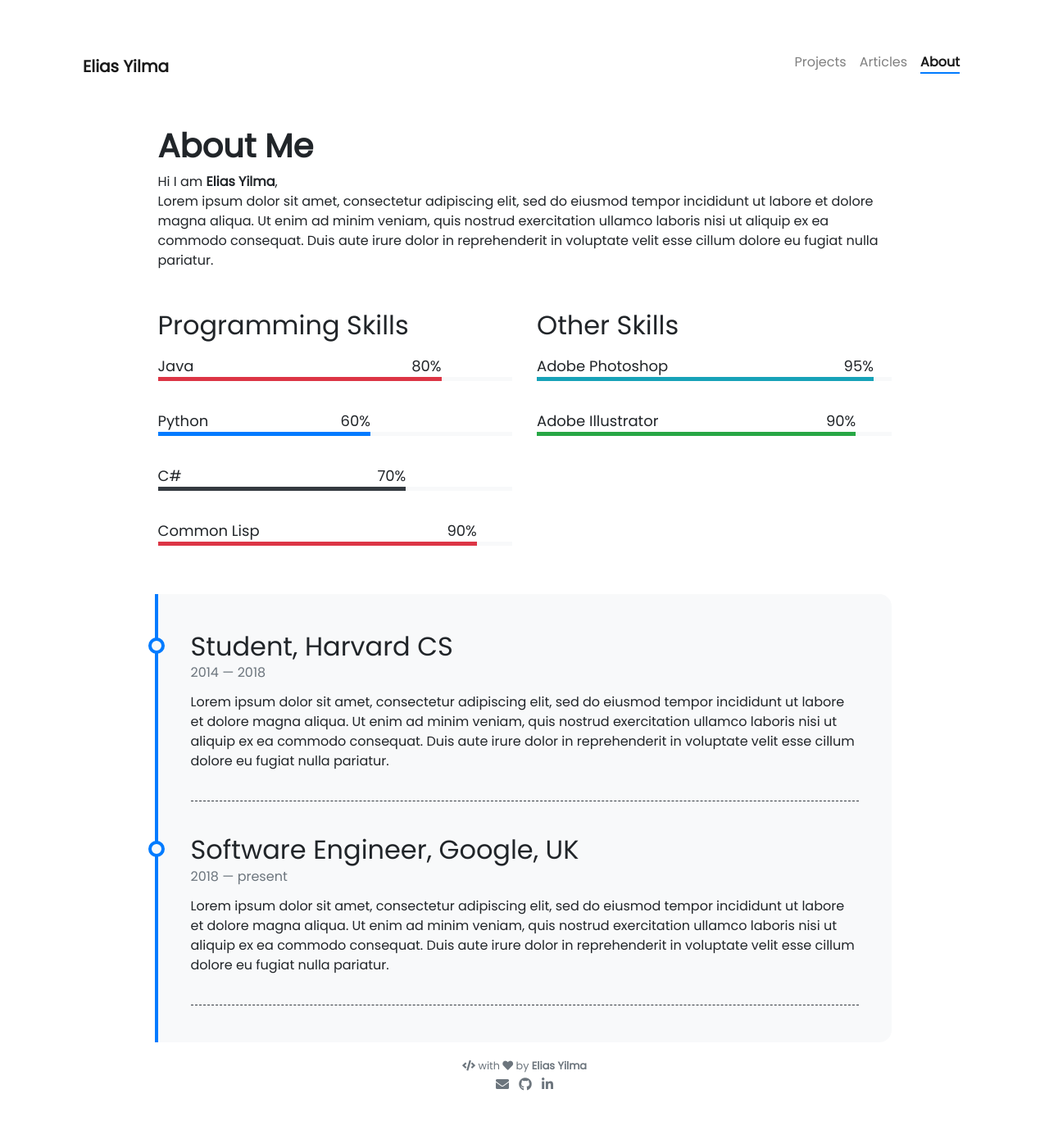
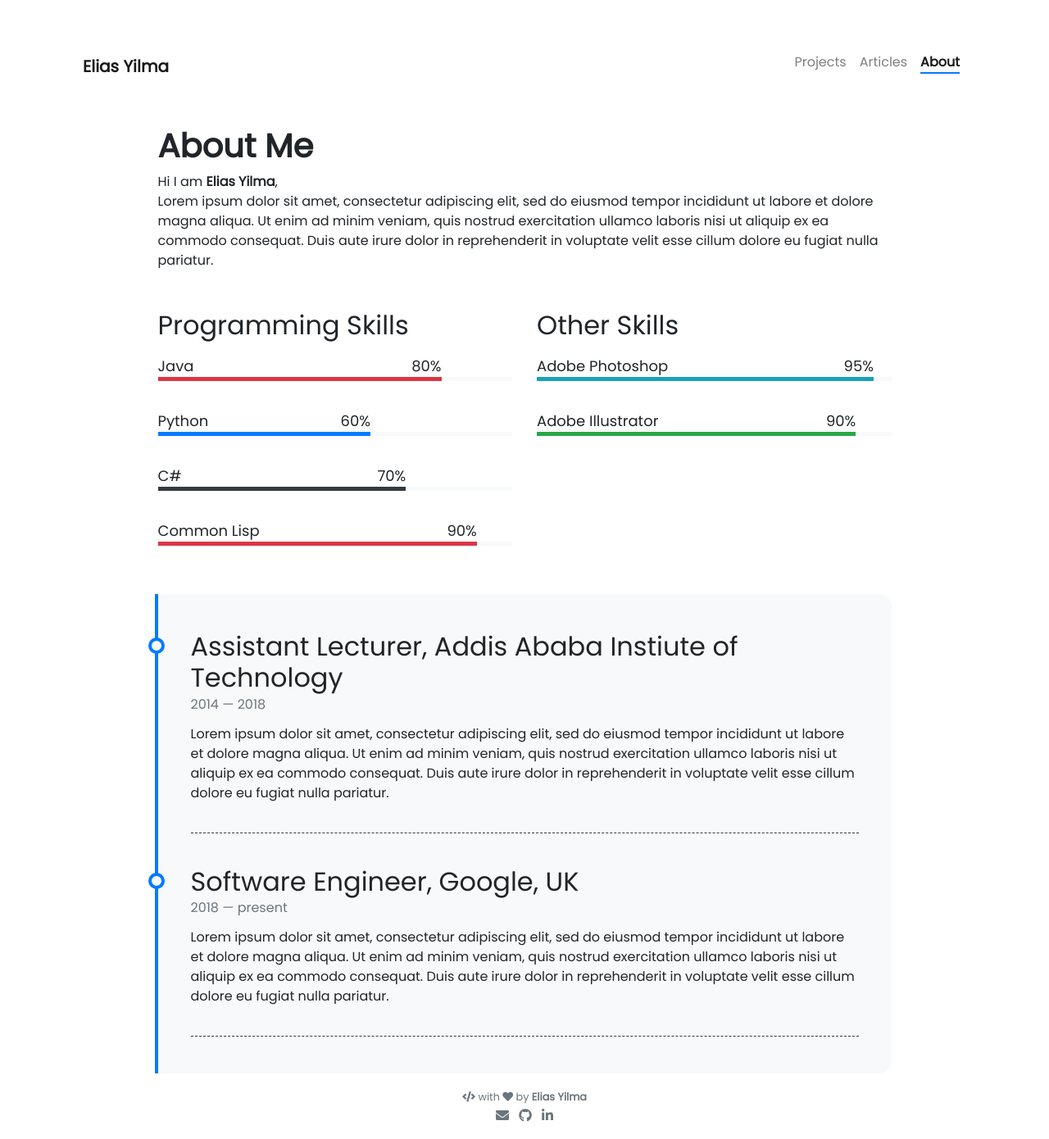
Before and after one commit to eliasyilma/eliasyilma.github.io, a Jekyll site: the page built from pages/about.md, in a window 1280 px wide. Shown: the whole page at 82% size. Built offline with Jekyll 4.4.1, drawn with Linux system fonts in a browser that asks for light colours; nearby versions of some CDN libraries; before the commit the page ends 1352 px from its top, so only the background shows below that.

Commit message:
Update timeline.yml

```diff
--- a/_data/timeline.yml
+++ b/_data/timeline.yml
@@ -1,4 +1,4 @@
-- title: Student, Harvard CS
+- title: Assistant Lecturer, Addis Ababa Instiute of Technology
   from: 2014
   to: 2018
   description: Lorem ipsum dolor sit amet, consectetur adipiscing elit,
```
